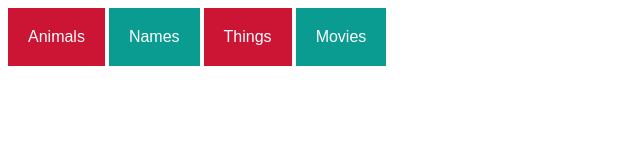
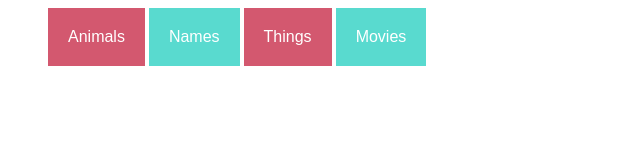
Before and after one commit to AdrixSC/menu-drop.down, a plain HTML site: page index.html in a window 1280 px wide. Shown: the whole page, without its empty margins (0-640 px from the left). Drawn offline with Linux system fonts and the light colour scheme.

Commit message:
aun no queda la funcionalidad...

```diff
--- a/css/main.css
+++ b/css/main.css
@@ -11,19 +11,19 @@ div {
 }
 
 #b-animals {
-    background: rgb(204, 20, 53);
+    background: rgb(211, 88, 111);
 }
 
 #b-names {
-    background: rgb(10, 155, 145);
+    background: rgb(89, 218, 207);
 }
 
 #b-things {
-    background: rgb(204, 20, 53);
+    background: rgb(211, 88, 111);
 }
 
 #b-movies {
-    background: rgb(10, 155, 145);
+    background: rgb(89, 218, 207);
 }
 
 .hide {
--- a/index.html
+++ b/index.html
@@ -10,6 +10,7 @@
     <body>
         <header>
             <nav class="menu">
+                <ul>
                     <li class="btn" id="b-animals">Animals
                         <ul class="hide itemList">
                             <ol>Submenu1</ol>
@@ -39,7 +40,7 @@
                             <ol>Submenu2</ol>
                         </ul>
                     </li>
-                </div>
+                </ul>
             </nav>
         </header>
 
```
Lines whose indentation alone changed are shown as unchanged.
